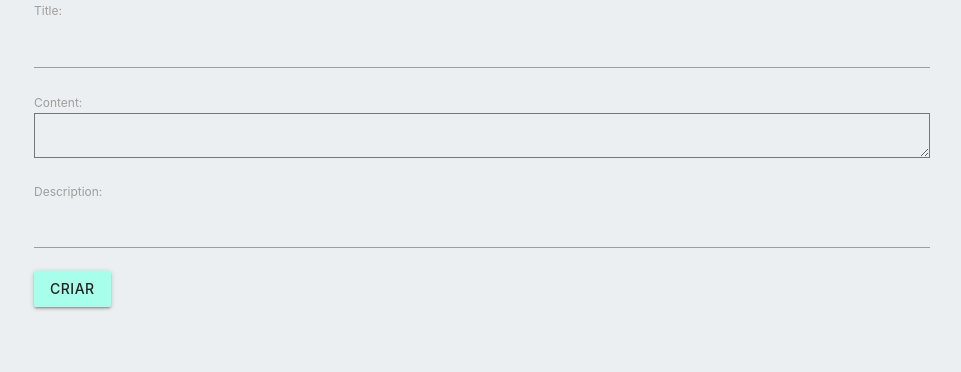
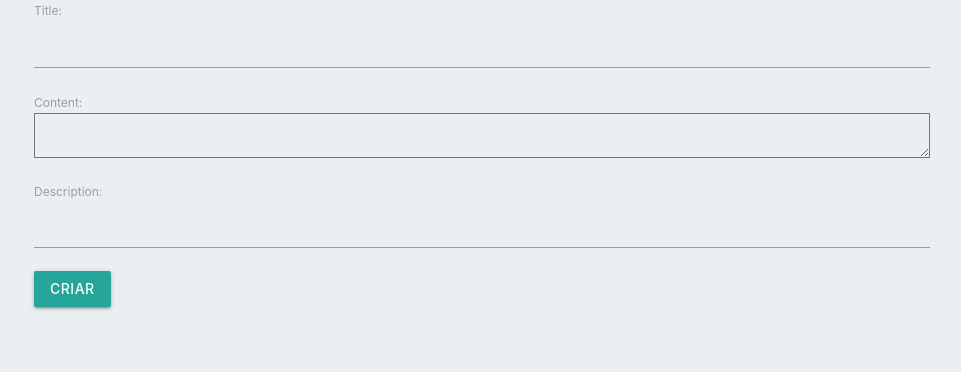
Before and after one commit to welbjr/django_blog, a Django app: page /posts/new/ in a window 1280 px wide. Shown: the part 80-452 px from the top of the page, without its empty margins (158-1119 px from the left). Run offline with Django 4.2, Linux system fonts and the light colour scheme; the visitor is signed in with stand-in values (Sample User, id 1); parts of the project's set-up code (start-up, migrations or seed data) failed here and were passed over.

Commit message:
correção da cor do botão

```diff
--- a/templates/post_create.html
+++ b/templates/post_create.html
@@ -6,7 +6,7 @@
   {% csrf_token %}
   {{ form.as_p }}
   <button
-    class="waves-effect waves-teal btn teal accent-1 grey-text text-darken-4 bold-text"
+    class="waves-effect waves-teal btn teal lighten-1 grey-text text-lighten-5 bold-text"
     type="submit"
   >
     <strong>Criar</strong>
```
